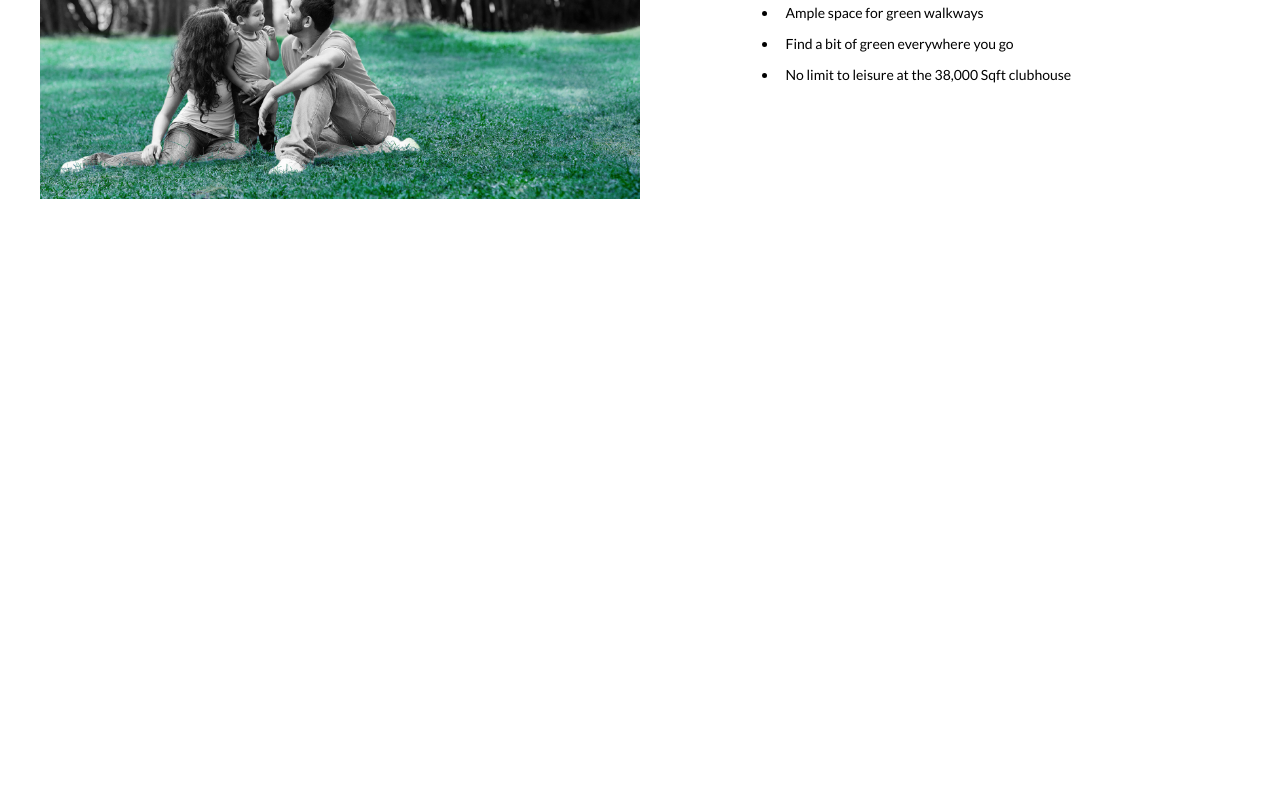
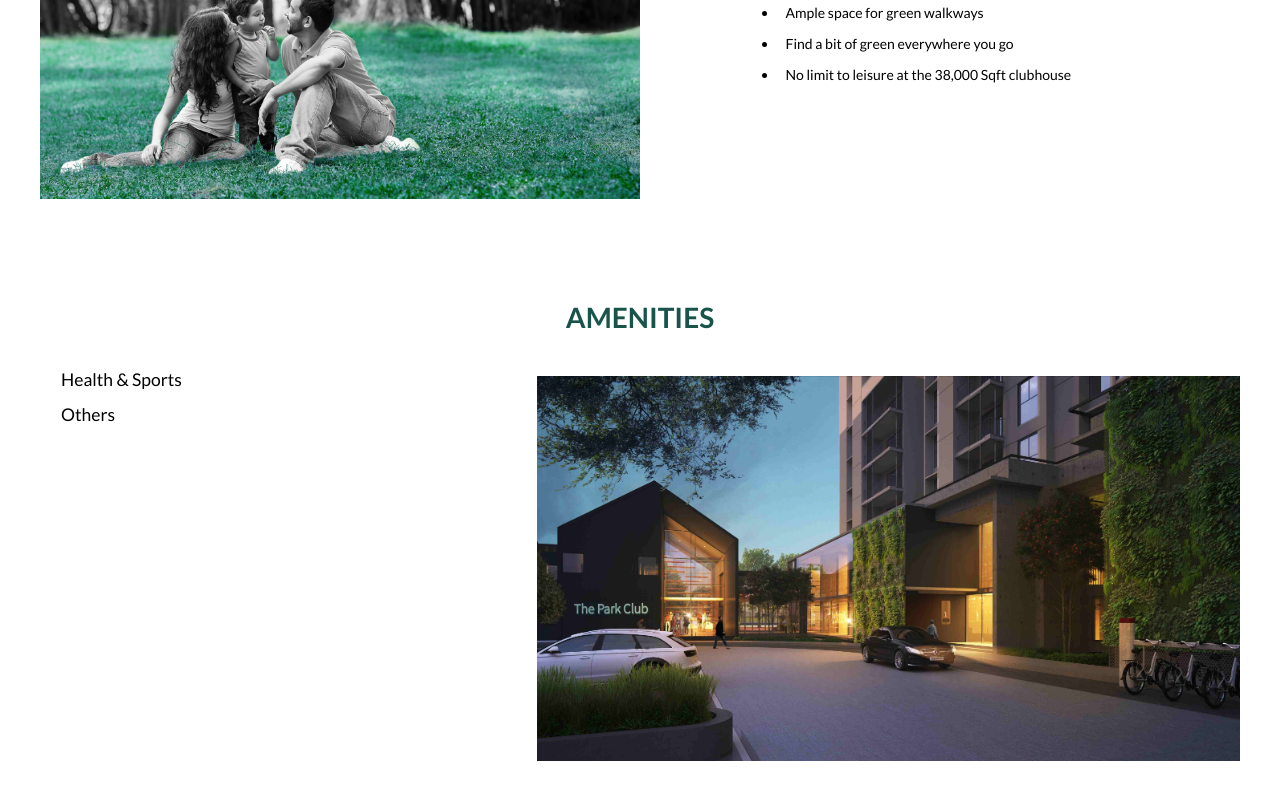
Before and after one commit to bharathsampangi/assetz-marq, a React (Create React App) app: page / in a window 1280 px wide. Shown: the part 1772-2572 px from the top of the page. Before the commit the page ends 2044 px from the top, so only its background shows below. Built offline with nearby package versions, Linux system fonts and the light colour scheme.

Commit message:
amenities section

```diff
--- a/src/components/Amenities/Amenities.jsx
+++ b/src/components/Amenities/Amenities.jsx
@@ -2,10 +2,61 @@ import React from "react";
 import styles from "./styles/Amenities.module.css"
 
 const Amenities = () => {
+
+    const handleClick = (event, clsName) => {
+        let altClass = clsName === 'health' ? 'others' : 'health'
+        document.getElementById(clsName).style.display = 'block'
+        document.getElementById(altClass).style.display = 'none'
+    }
+
     return (
-        <div className={styles.container}>
+        <section className={styles.container}>
             <h2>Amenities</h2>
-        </div>
+            <div className={styles.amenitiesContainer}>
+                <div className={styles.amenitiesTabs}>
+                    <div className={styles.tab}>
+                        <div className={styles.link} onClick={(e) => handleClick(e, 'health')}>Health & Sports</div>
+                        <div id="health" className={`${styles.list}`}>
+                            <ul className={styles.listAmenities}>
+                                <li>Badminton courts</li>
+                                <li>Squash court</li>
+                                <li>Indoor gymnasium</li>
+                                <li>Table tennis</li>
+                                <li>Basketball court</li>
+                                <li>Outdoor gym</li>
+                                <li>Pool tables</li>
+                                <li>Jogging track</li>
+                                <li>Aerobics studio</li>
+                                <li>Billiards table</li>
+                                <li>Steam & changing rooms</li>
+                                <li>Tennis court</li>
+                                <li>Skating rink</li>
+                                <li>Volleyball court</li>
+                                <li>Regular swimming pools & kids’ pool</li>
+                            </ul>
+                        </div>
+                    </div>
+                    <div className={styles.tab}>
+                        <div className={styles.link} onClick={(e) => handleClick(e, 'others')}>Others</div>
+                        <div id="others" className={`${styles.list}`}>
+                            <ul className={styles.listAmenities}>
+                                <li>In-campus school – Chrysalis High Marq</li>
+                                <li>Creche</li>
+                                <li>Kids’ play area</li>
+                                <li>Linear park</li>
+                                <li>Party halls</li>
+                                <li>Party lawn</li>
+                                <li>Pet park</li>
+                                <li>Amphitheatre</li>
+                            </ul>
+                        </div>
+                    </div>
+                </div>
+                <div className={styles.amenitiesImage}>
+                    <img src="/images/amenities.jpeg" alt="Amenities" />
+                </div>
+            </div>
+        </section>
     )
 }
 
--- a/src/components/Amenities/styles/Amenities.module.css
+++ b/src/components/Amenities/styles/Amenities.module.css
@@ -1,4 +1,63 @@
 .container {
     max-width: 1200px;
-    margin: 5rem auto;
+    margin: 7rem auto;
 }
+
+.container h2 {
+    font-size: 2rem;
+    color: var(--color-primary-dark);
+    text-align: center;
+    padding-bottom: 1rem;
+    text-transform: uppercase;
+}
+
+.amenitiesContainer {
+    display: flex;
+    flex-direction: column;
+    flex-direction: column-reverse;
+}
+
+.amenitiesTabs {
+    flex-basis: 40%;
+    margin: 1rem;
+}
+
+.amenitiesImage {
+    flex-basis: 60%;
+    margin: 2rem 0;
+}
+
+.amenitiesImage img {
+    width: 100%;
+}
+
+.link {
+    font-size: max(14px, 1.25rem);
+    cursor: pointer;
+    padding: .5rem;
+}
+
+.list {
+    padding: .5rem 2rem;
+    background-color: #e3e3e3;
+    display: none;
+    animation: fadeEffect 1s; /* Fading effect takes 1 second */
+}
+
+.listAmenities > li {
+    font-size: max(12px, 1rem);
+    padding: .2rem 0;
+}
+
+/* Go from zero to full opacity */
+@keyframes fadeEffect {
+    from {opacity: 0;}
+    to {opacity: 1;}
+}
+
+@media screen and (min-width: 600px) {
+    .amenitiesContainer {
+        display: flex;
+        flex-direction: row;
+    }
+}
--- a/src/components/Home/Home.jsx
+++ b/src/components/Home/Home.jsx
@@ -3,6 +3,7 @@ import Hero from "../Hero/Hero"
 import Overview from "../Overview/Overview"
 import Township from "../Township/Township"
 import Why from "../Why/Why"
+import Amenities from "../Amenities/Amenities"
 
 const Home = () => {
     return (
@@ -11,6 +12,7 @@ const Home = () => {
             <Township />
             <Overview />
             <Why />
+            <Amenities />
         </>
     )
 }
```
Also changed, not shown: public/images/amenities.jpeg (added).
